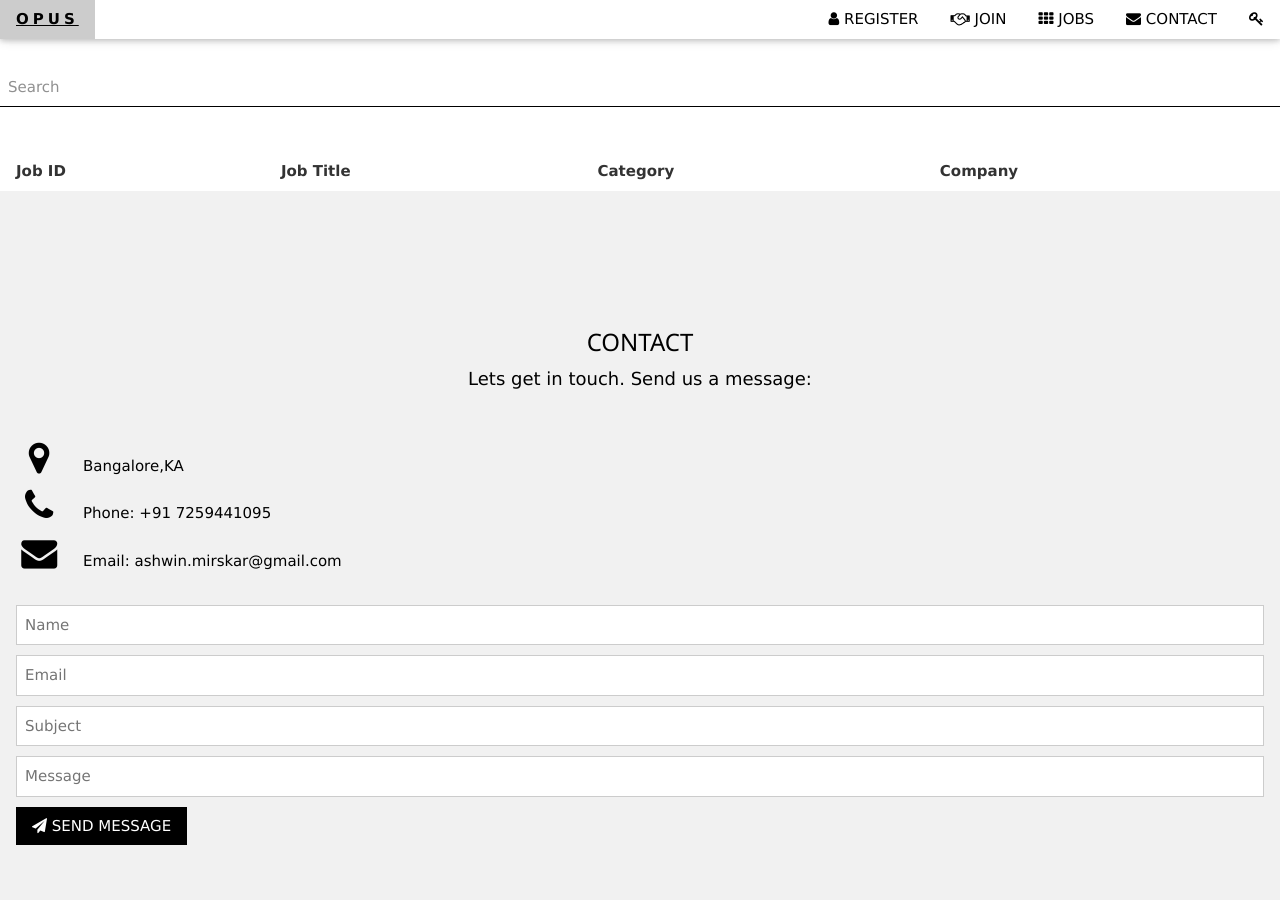
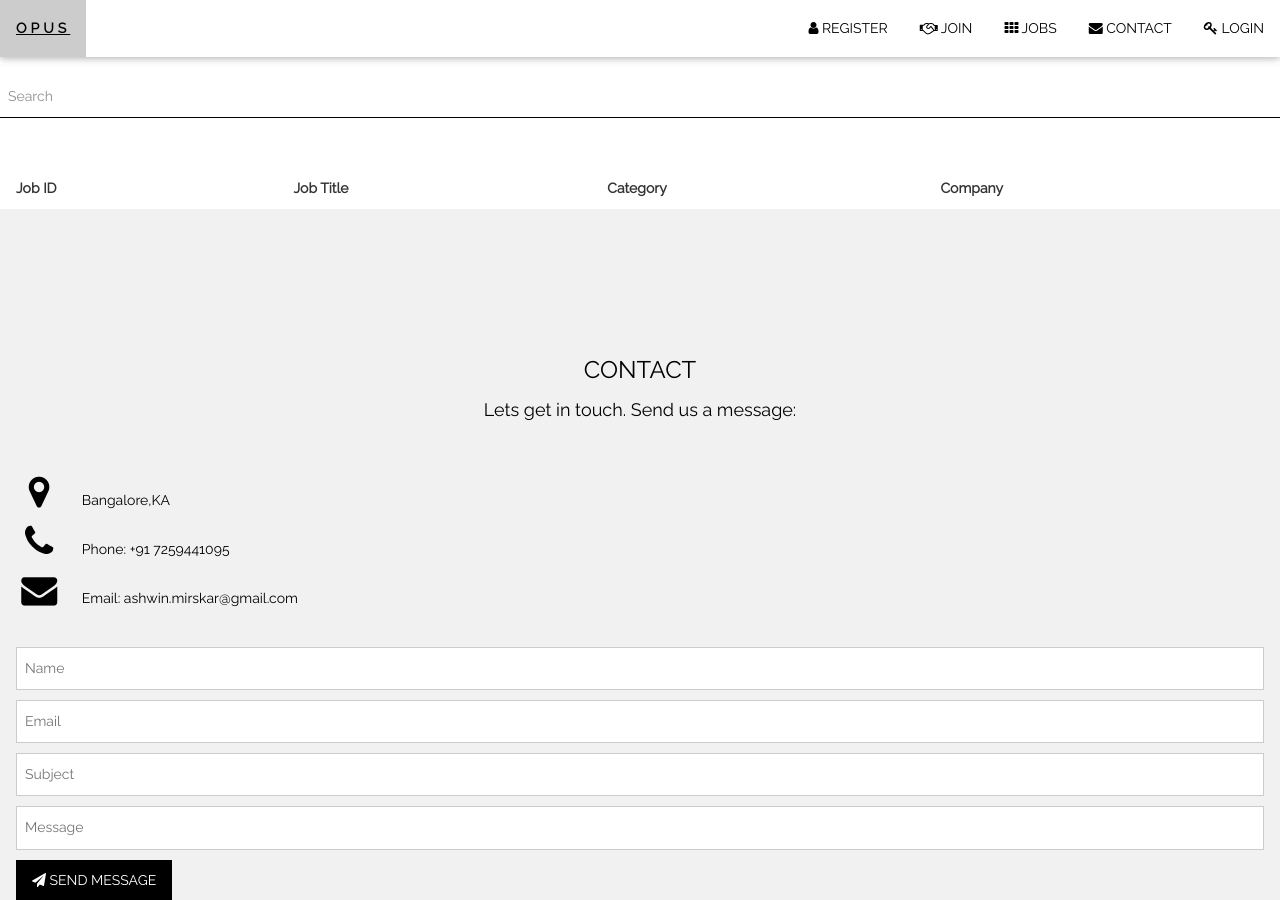
Before and after one commit to Pythonista7/DBMSJL, a Django app: page /jobs/joblist/ in a window 1280 px wide. Shown: the top 900 px of the page. Run offline with Django 3.2, Linux system fonts and the light colour scheme; data that the repository does not hold is empty; some libraries are stand-ins or nearby versions.

Commit message:
fixed minor drop downs and ui elements

```diff
--- a/loginApp/forms.py
+++ b/loginApp/forms.py
@@ -1,5 +1,5 @@
 from django import forms
-from django.contrib.auth.models import User
+from Accounts.models import Company
 from django.contrib.auth.forms import UserCreationForm#,AuthenticationForm
 from django.contrib.auth.models import User
 
@@ -20,7 +20,7 @@
 
 class RecruiterRegistrationForm(UserCreationForm):
     email=forms.EmailField()
-    company=forms.ChoiceField(choices=(("Google","Google"),("FB","FB")))
+    company=forms.ModelChoiceField(Company.objects.all())
     class Meta:
         model=User
         fields=[
--- a/loginApp/views.py
+++ b/loginApp/views.py
@@ -64,6 +64,7 @@
             rec.email=form.cleaned_data.get('email')
             rec.username=form.cleaned_data.get('username')
             rec.company=form.cleaned_data.get('company')
+            rec.save()
             return redirect('/')
             #return HttpResponse("<h1>SucessFully logged in as "+user.email+"</h1>")
     else:
--- a/templates/base.html
+++ b/templates/base.html
@@ -40,7 +40,7 @@
       <a href="/login/recruiter" class="w3-bar-item w3-button"><i class="fa fa-handshake-o"></i> JOIN</a>
       <a href="/jobs/joblist" class="w3-bar-item w3-button"><i class="fa fa-th"></i> JOBS</a>
       <a href="#contact" class="w3-bar-item w3-button"><i class="fa fa-envelope"></i> CONTACT</a>
-      <a href="/jobs/login" class="w3-bar-item w3-button"><i class="fa fa-key"></i> {{login}}</a>
+      <a href="/jobs/login" class="w3-bar-item w3-button"><i class="fa fa-key"></i> LOGIN</a>
     </div>
 
   </div>
--- a/templates/job_listing.html
+++ b/templates/job_listing.html
@@ -2,10 +2,6 @@
 
 
 {% block content %}
-<meta charset="UTF-8">
-<meta name="viewport" content="width=device-width, initial-scale=1">
-<link rel="stylesheet" href="https://www.w3schools.com/w3css/4/w3.css">
-<link rel="stylesheet" href="https://fonts.googleapis.com/css?family=Raleway">
 
 <br><br><br>
 <input class="w3-input w3-border-black w3-animate-input" placeholder="Search">
```
